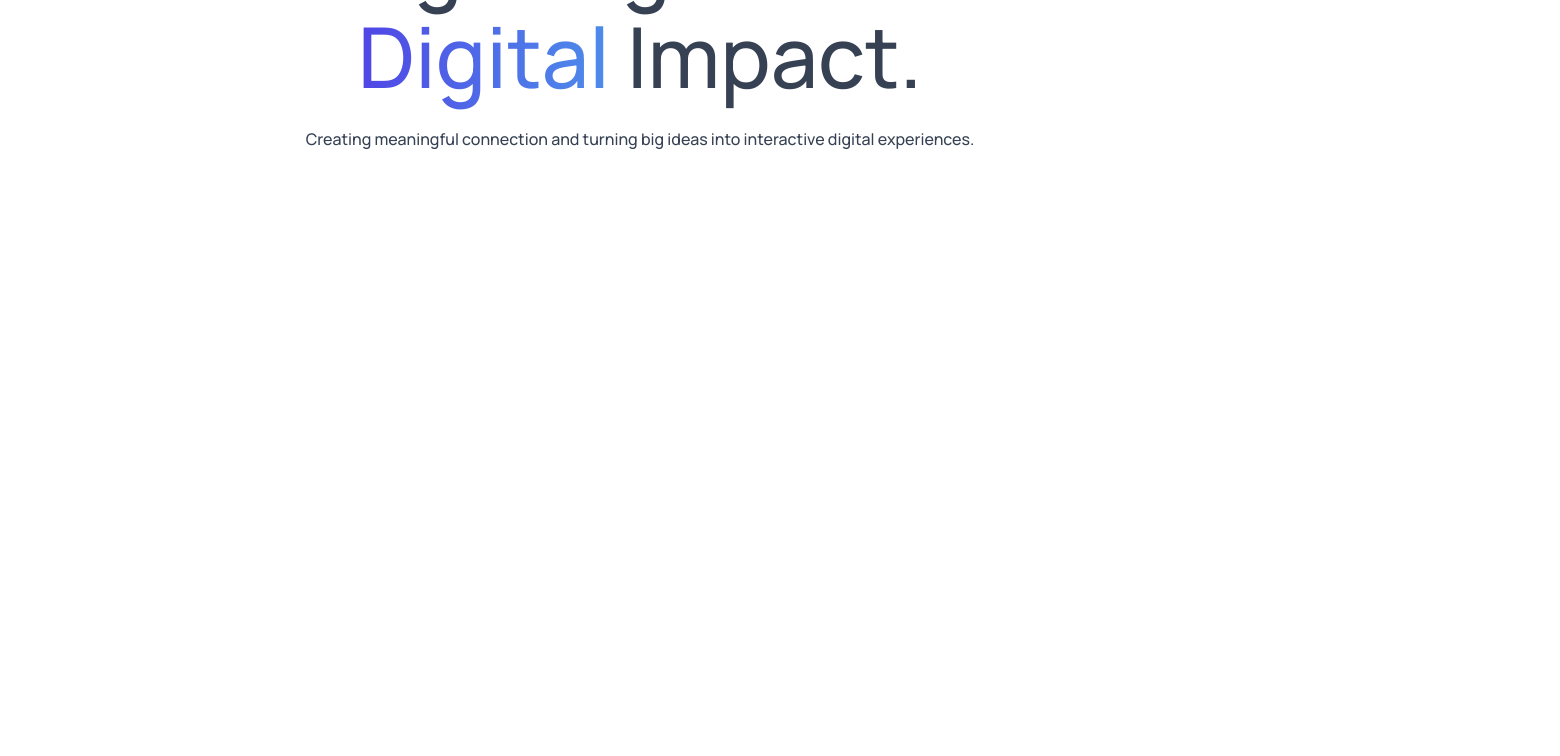
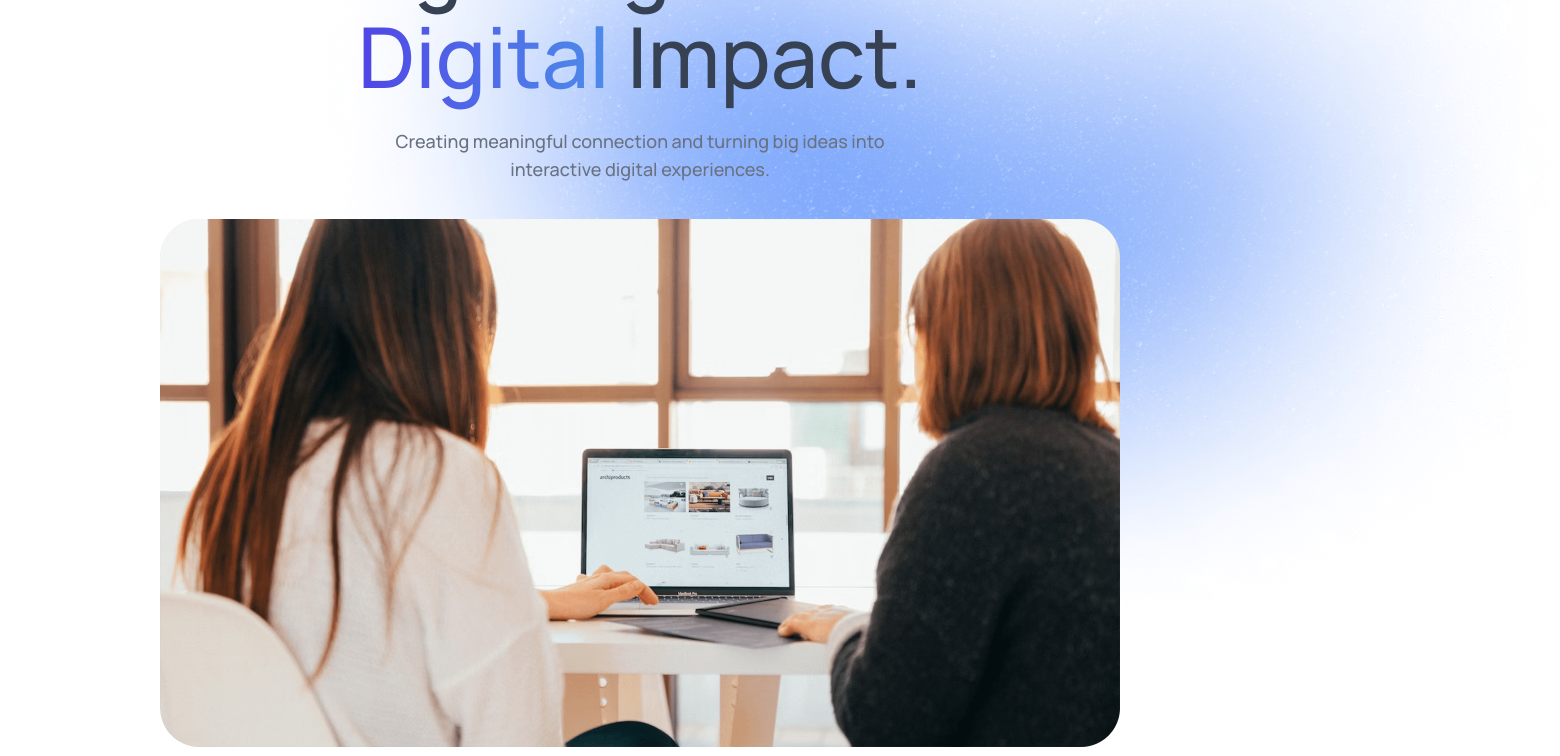
Before and after one commit to varad-n/react-tailwind, a React (Vite) app: page / in a window 1280 px wide. Shown: the part 300-1056 px from the top of the page, 1560 px wide, since content can reach past the window. Before the commit the page ends 800 px from the top, so only its background shows below. Built offline with nearby package versions, Linux system fonts and the light colour scheme.

Commit message:
gradient

```diff
--- a/src/components/Hero.jsx
+++ b/src/components/Hero.jsx
@@ -15,7 +15,13 @@ const Hero = () => {
         xl:leading-[95px] max-w-5xl'>Turning Imagination into <span className='bg-gradient-to-r from-[#5044E5] to-[#4d8cea]
         bg-clip-text text-transparent'>Digital</span> Impact.</h1>
 
-        <p>Creating meaningful connection and turning big ideas into interactive digital experiences.</p>
+        <p className='text-sm sm:text-lg font-medium text-gray-500 dark:text-white/75
+        max-w-4/5 sm:max-w-lg pb-3'>Creating meaningful connection and turning big ideas into interactive digital experiences.</p>
+
+        <div>
+          <img src={assets.hero_img} alt='' className='w-full max-w-6xl'/>
+          <img src={assets.bgImage1} alt='' className='absolute -top-40 -right-40 sm:top-2 sm:-right-70 -z-1 dark-hidden' />
+        </div>
 
     </div>
   )
```
